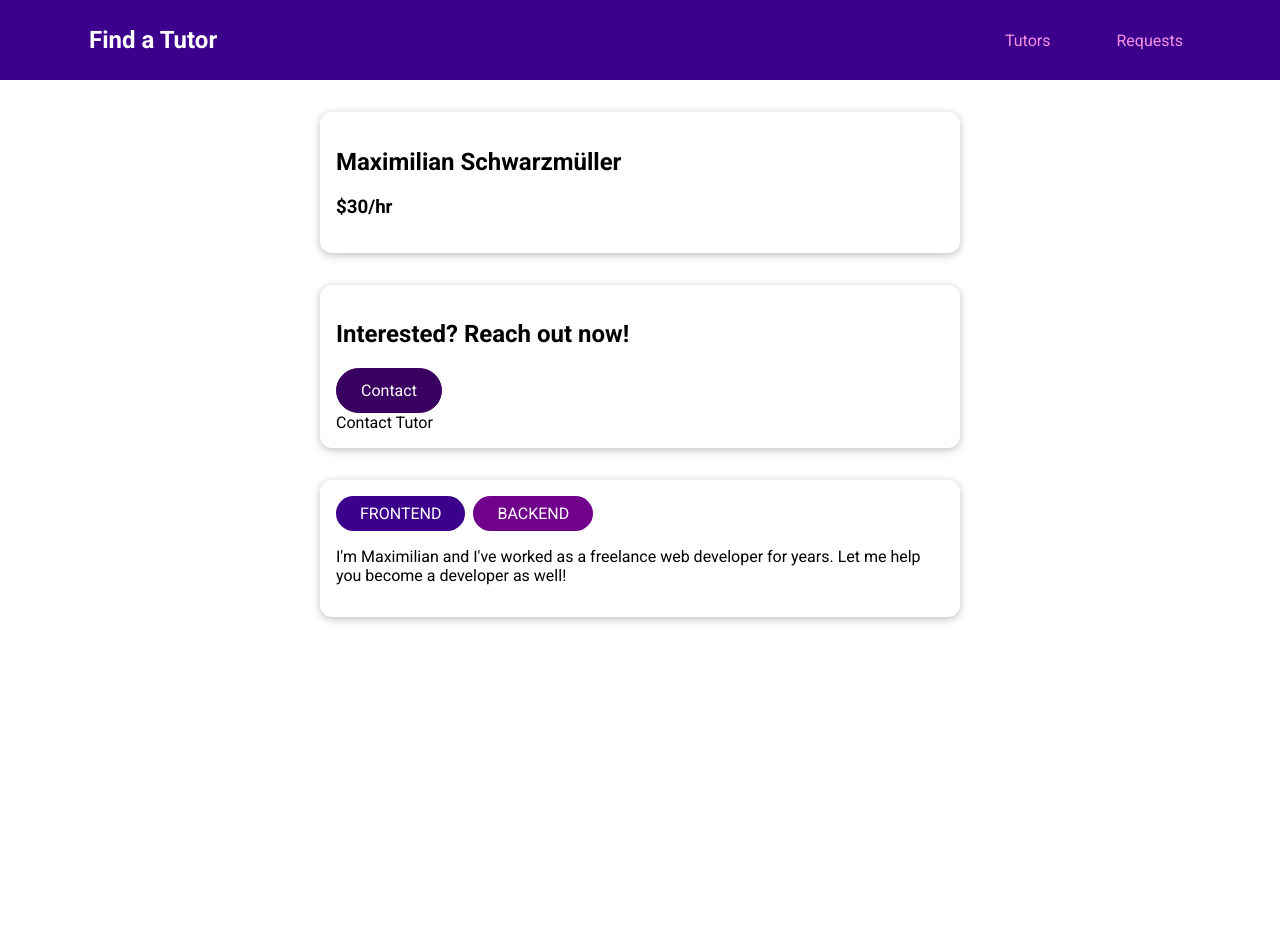
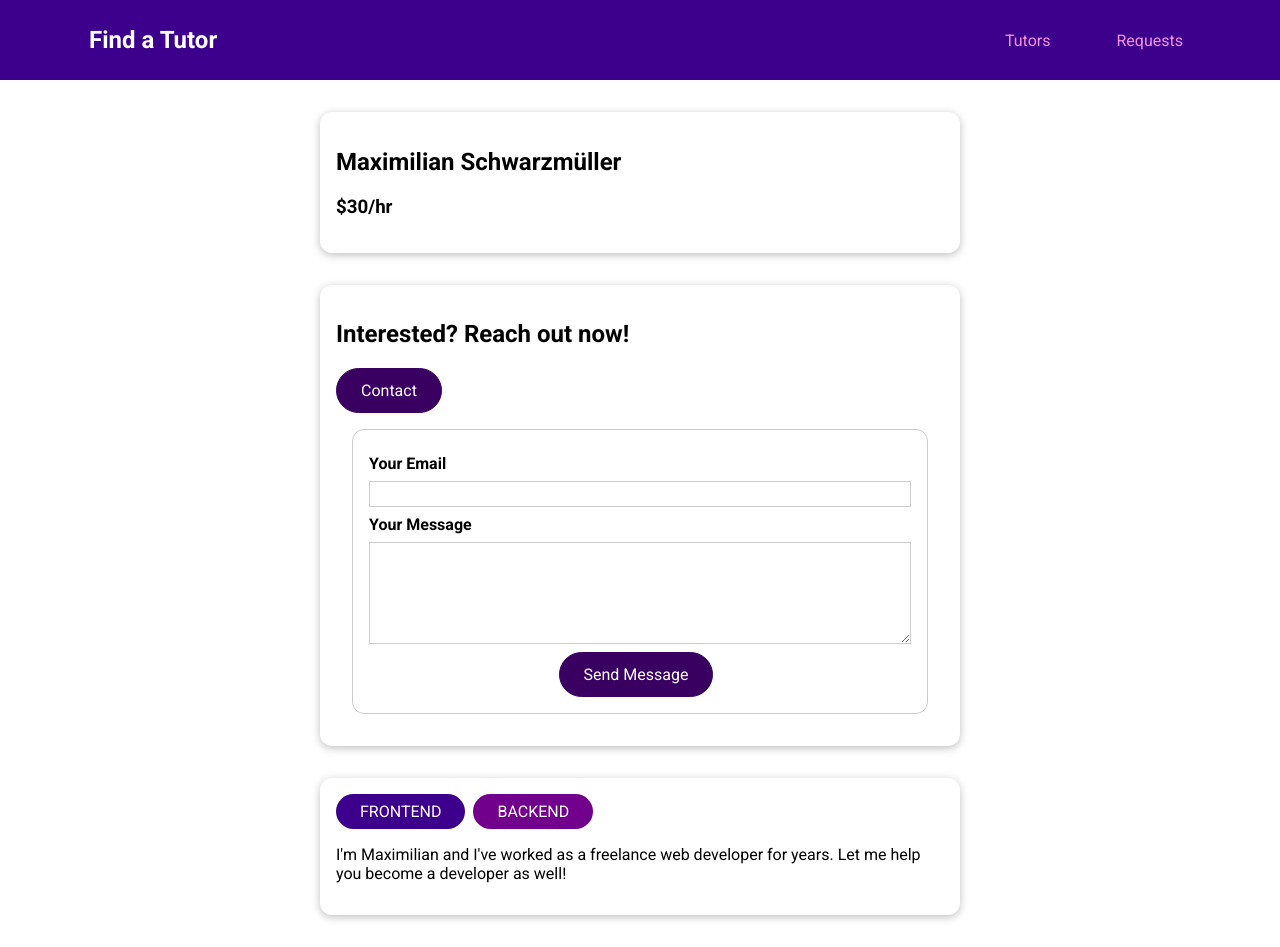
Before and after one commit to zubedev/tutor-finder, a Vue app: page /tutors/t1/contact in a window 1280 px wide. Before the commit the page ends 800 px from the top, so only its background shows below. Built offline with nearby package versions, Linux system fonts and the light colour scheme.

Commit message:
added contact form

```diff
--- a/src/components/tutors/TutorForm.vue
+++ b/src/components/tutors/TutorForm.vue
@@ -2,22 +2,22 @@
   <form @submit.prevent="submitForm">
     <div class="form-control" :class="{invalid: !fields.firstName.isValid}">
       <label for="firstName">First name</label>
-      <input type="text" id="firstName" v-model.trim="fields.firstName.value" @keyup="validateField('firstName')">
+      <input type="text" id="firstName" :required="fields.firstName.required" v-model.trim="fields.firstName.value" @keyup="validateField('firstName')">
       <p v-if="!fields.firstName.isValid">First name can not be empty</p>
     </div>
     <div class="form-control" :class="{invalid: !fields.lastName.isValid}">
       <label for="lastName">Last name</label>
-      <input type="text" id="lastName" v-model.trim="fields.lastName.value" @keyup="validateField('lastName')">
+      <input type="text" id="lastName" :required="fields.lastName.required" v-model.trim="fields.lastName.value" @keyup="validateField('lastName')">
       <p v-if="!fields.lastName.isValid">Last name can not be empty</p>
     </div>
     <div class="form-control" :class="{invalid: !fields.description.isValid}">
       <label for="description">Description</label>
-      <textarea rows="3" id="description" v-model.trim="fields.description.value" @keyup="validateField('description')"></textarea>
+      <textarea rows="3" id="description" :required="fields.description.required" v-model.trim="fields.description.value" @keyup="validateField('description')"></textarea>
       <p v-if="!fields.description.isValid">Description can not be empty</p>
     </div>
     <div class="form-control" :class="{invalid: !fields.hourlyRate.isValid}">
       <label for="hourlyRate">Hourly rate</label>
-      <input type="number" id="hourlyRate" v-model.number="fields.hourlyRate.value" @keyup="validateField('hourlyRate')">
+      <input type="number" id="hourlyRate" :required="fields.hourlyRate.required" v-model.number="fields.hourlyRate.value" @keyup="validateField('hourlyRate')">
       <p v-if="!fields.hourlyRate.isValid">Hourly rate can not be empty or negative</p>
     </div>
     <div class="form-control" :class="{invalid: !fields.areas.isValid}">
@@ -47,10 +47,10 @@
   data() {
     return {
       fields: {
-        firstName: { value: '', isValid: true },
-        lastName: { value: '', isValid: true },
-        description: { value: '', isValid: true },
-        hourlyRate: { value: null, isValid: true },
+        firstName: { value: '', required: true, isValid: true },
+        lastName: { value: '', required: true, isValid: true },
+        description: { value: '', required: true, isValid: true },
+        hourlyRate: { value: null, required: true, isValid: true },
         areas: { value: [], isValid: true },
       },
       formIsValid: true
@@ -72,7 +72,7 @@
     },
     submitForm() {
       for (const field in this.fields) { this.validateField(field); }
-      if (!this.formIsValid) { return }
+      if (!this.formIsValid) { return; }
 
       let formData = {}
       for (const field in this.fields) { formData[field] = this.fields[field].value; }
--- a/src/pages/requests/ContactTutor.vue
+++ b/src/pages/requests/ContactTutor.vue
@@ -1,7 +1,91 @@
 <template>
-  <section>Contact Tutor</section>
+  <section>
+    <form @submit.prevent="submitForm">
+      <div class="form-control" :class="{errors: !fields.email.isValid}">
+        <label for="email">Your Email</label>
+        <input type="email" id="email" :required="fields.email.required" v-model.trim="fields.email.value" @keyup="validateField('email')">
+        <p v-if="!fields.email.isValid">Must provide a valid email address</p>
+      </div>
+      <div class="form-control" :class="{errors: !fields.message.isValid}">
+        <label for="message">Your Message</label>
+        <textarea rows="5" id="message" :required="fields.message.required" v-model.trim="fields.message.value" @keyup="validateField('message')"></textarea>
+        <p v-if="!fields.message.isValid">Must provide a message for tutor</p>
+      </div>
+      <p v-if="!formIsValid">Form is invalid, please check your input</p>
+      <div class="actions">
+        <base-button>Send Message</base-button>
+      </div>
+    </form>
+  </section>
 </template>
 
 <script>
-export default {}
+export default {
+  data() {
+    return {
+      fields: {
+        email: { value: '', required: true, isValid: true },
+        message: { value: '', required: true, isValid: true },
+      },
+      formIsValid: true
+    }
+  },
+  methods: {
+    validateField(fieldName) {
+      const field = this.fields[fieldName];
+      if (fieldName === 'email') { field.isValid = !(field.value === '' || !field.value.includes('@')); }
+      else { field.isValid = field.value !== ''; }
+      this.validateForm();
+    },
+    validateForm() {
+      this.formIsValid = true; // reset
+      for (const field in this.fields) { if (!this.fields[field].isValid) { this.formIsValid = false; } }
+    },
+    submitForm() {
+      for (const field in this.fields) { this.validateField(field); }
+      if (!this.formIsValid) { return; }
+
+      let formData = {}
+      for (const field in this.fields) { formData[field] = this.fields[field].value; }
+    }
+  }
+}
 </script>
+
+<style scoped>
+form {
+  margin: 1rem;
+  border: 1px solid #ccc;
+  border-radius: 12px;
+  padding: 1rem;
+}
+.form-control {
+  margin: 0.5rem 0;
+}
+label {
+  font-weight: bold;
+  margin-bottom: 0.5rem;
+  display: block;
+}
+input,
+textarea {
+  display: block;
+  width: 100%;
+  font: inherit;
+  border: 1px solid #ccc;
+  padding: 0.15rem;
+}
+input:focus,
+textarea:focus {
+  border-color: #3d008d;
+  background-color: #faf6ff;
+  outline: none;
+}
+.errors {
+  font-weight: bold;
+  color: red;
+}
+.actions {
+  text-align: center;
+}
+</style>
```
